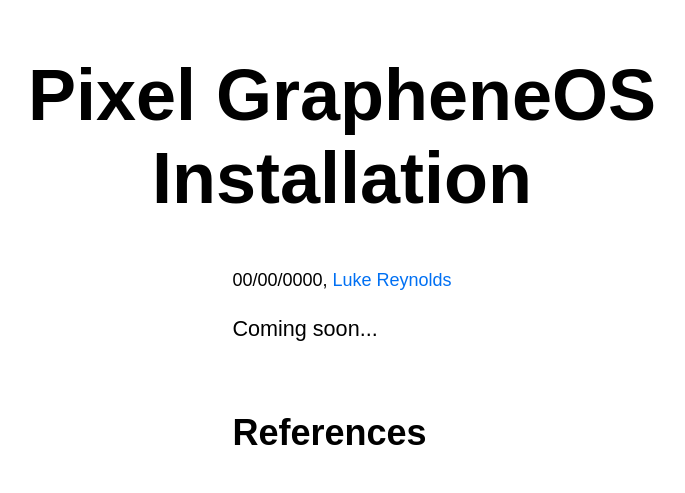
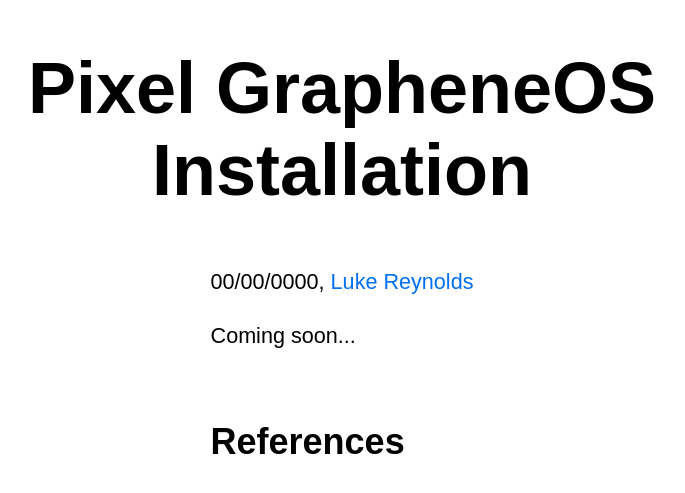
Before and after one commit to lreynolds188/Portfolio, a Next.js app: page /tutorials/pixel-grapheneos in a window 1280 px wide. Shown: the part 249-742 px from the top of the page, without its empty margins (298-983 px from the left). Built offline with nearby package versions, Linux system fonts and the light colour scheme.

Commit message:
Update pixel-grapheneos.js

```diff
--- a/pages/tutorials/pixel-grapheneos.js
+++ b/pages/tutorials/pixel-grapheneos.js
@@ -11,7 +11,7 @@ export default function Home() {
 
       <main className={styles.main}>
         <h1 className={styles.title}>Pixel GrapheneOS Installation</h1>
-	  	<div>
+	  	<div className={styles.descriptionLeft}>
 		  	<br />
 			<p>00/00/0000, <a href="https://thereynolds.com.au">Luke Reynolds</a></p>
 			<p className={styles.description}>Coming soon...</p><br /><br />
```
